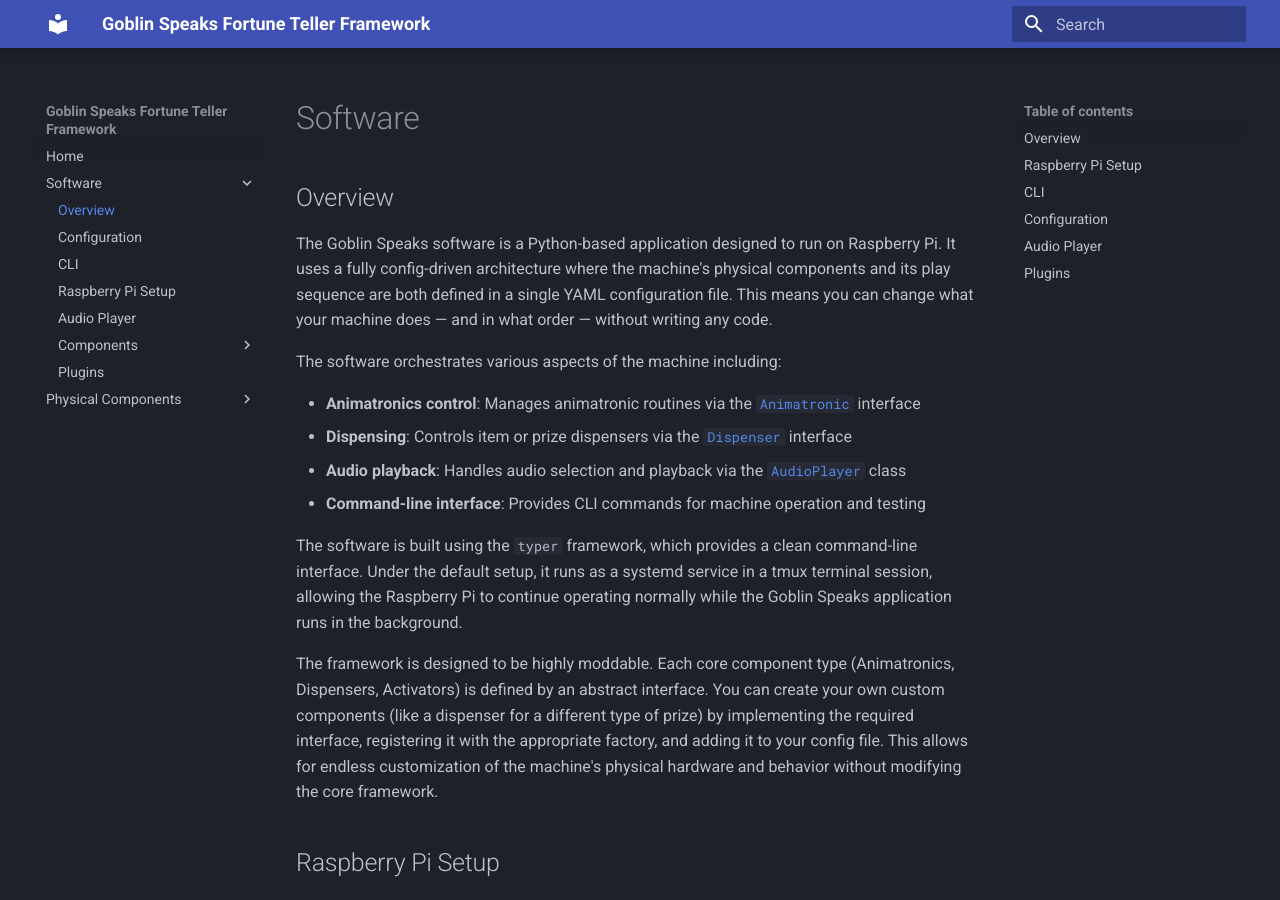
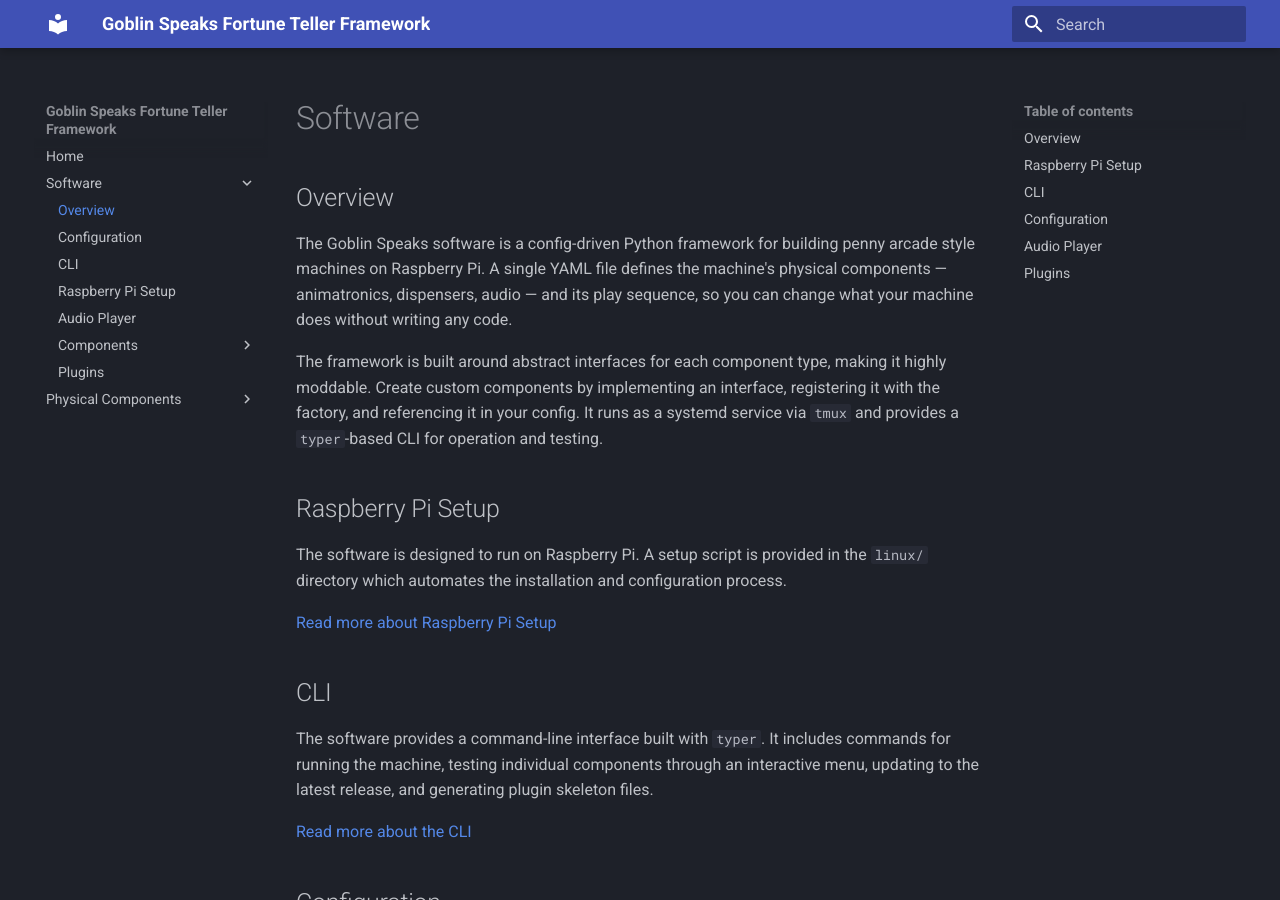
Before and after one commit to gobbolab/goblin-speaks, an MkDocs documentation site: the page built from docs/software/overview.md, in a window 1280 px wide and 900 px high. Built offline with MkDocs 1.6.1 and Material for MkDocs 9.7.7, drawn with Linux system fonts in a browser that asks for light colours.

Commit message:
software docs clean, fix log message in main.py

```diff
--- a/docs/software/overview.md
+++ b/docs/software/overview.md
@@ -8,18 +8,9 @@
 
 ## Overview
 
-The Goblin Speaks software is a Python-based application designed to run on Raspberry Pi. It uses a fully config-driven architecture where the machine's physical components and its play sequence are both defined in a single YAML configuration file. This means you can change what your machine does — and in what order — without writing any code.
+The Goblin Speaks software is a config-driven Python framework for building penny arcade style machines on Raspberry Pi. A single YAML file defines the machine's physical components — animatronics, dispensers, audio — and its play sequence, so you can change what your machine does without writing any code.
 
-The software orchestrates various aspects of the machine including:
-
-- **Animatronics control**: Manages animatronic routines via the [`Animatronic`](https://github.com/gobbolab/goblin-speaks/blob/main/src/animatronic/base.py) interface
-- **Dispensing**: Controls item or prize dispensers via the [`Dispenser`](https://github.com/gobbolab/goblin-speaks/blob/main/src/dispenser/base.py) interface
-- **Audio playback**: Handles audio selection and playback via the [`AudioPlayer`](https://github.com/gobbolab/goblin-speaks/blob/main/src/audio_player.py) class
-- **Command-line interface**: Provides CLI commands for machine operation and testing
-
-The software is built using the `typer` framework, which provides a clean command-line interface. Under the default setup, it runs as a systemd service in a tmux terminal session, allowing the Raspberry Pi to continue operating normally while the Goblin Speaks application runs in the background.
-
-The framework is designed to be highly moddable. Each core component type (Animatronics, Dispensers, Activators) is defined by an abstract interface. You can create your own custom components (like a dispenser for a different type of prize) by implementing the required interface, registering it with the appropriate factory, and adding it to your config file. This allows for endless customization of the machine's physical hardware and behavior without modifying the core framework.
+The framework is built around abstract interfaces for each component type, making it highly moddable. Create custom components by implementing an interface, registering it with the factory, and referencing it in your config. It runs as a systemd service via `tmux` and provides a `typer`-based CLI for operation and testing.
 
 ## Raspberry Pi Setup
 
```
Also changed, not shown: 1 other file.
